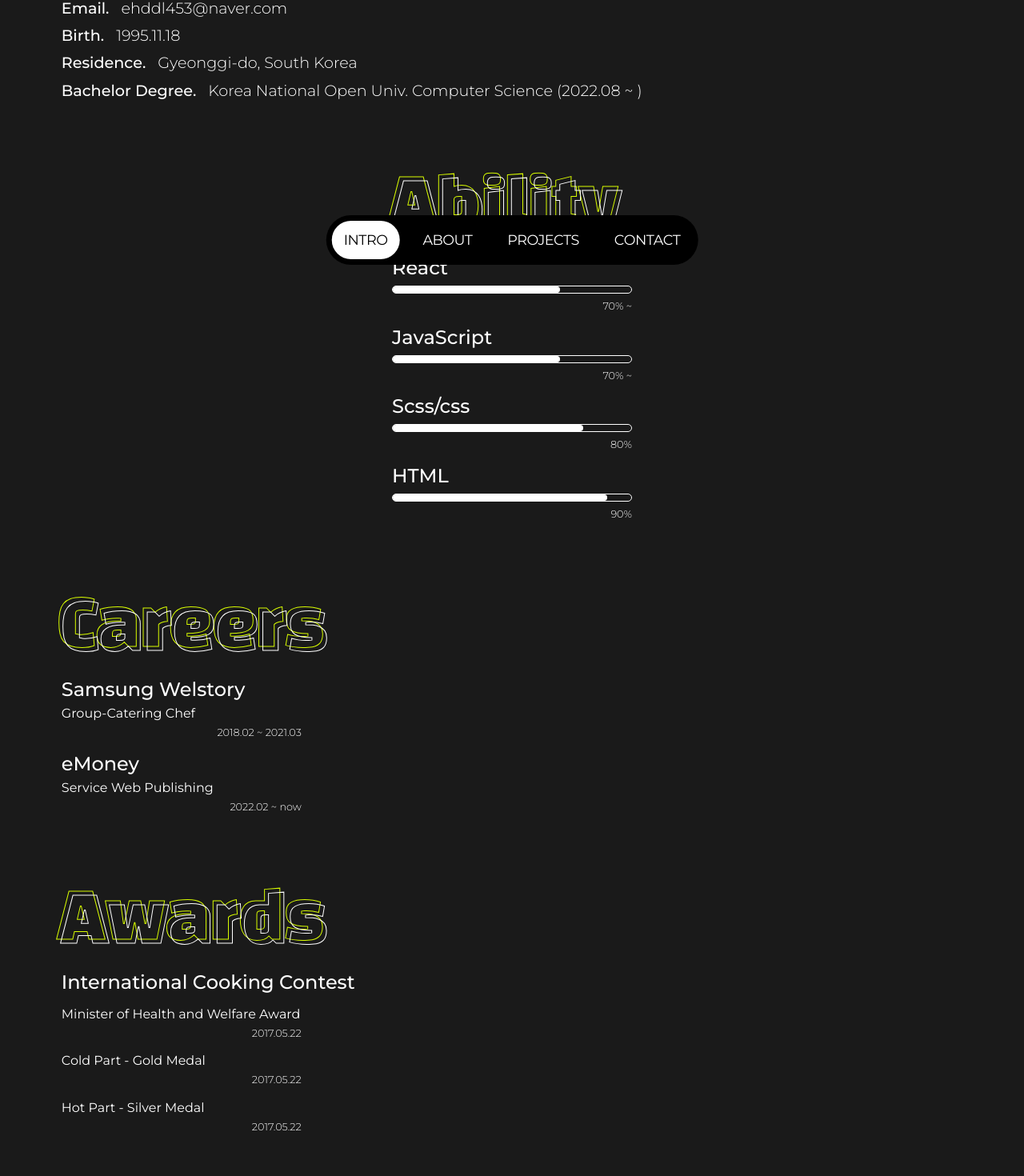
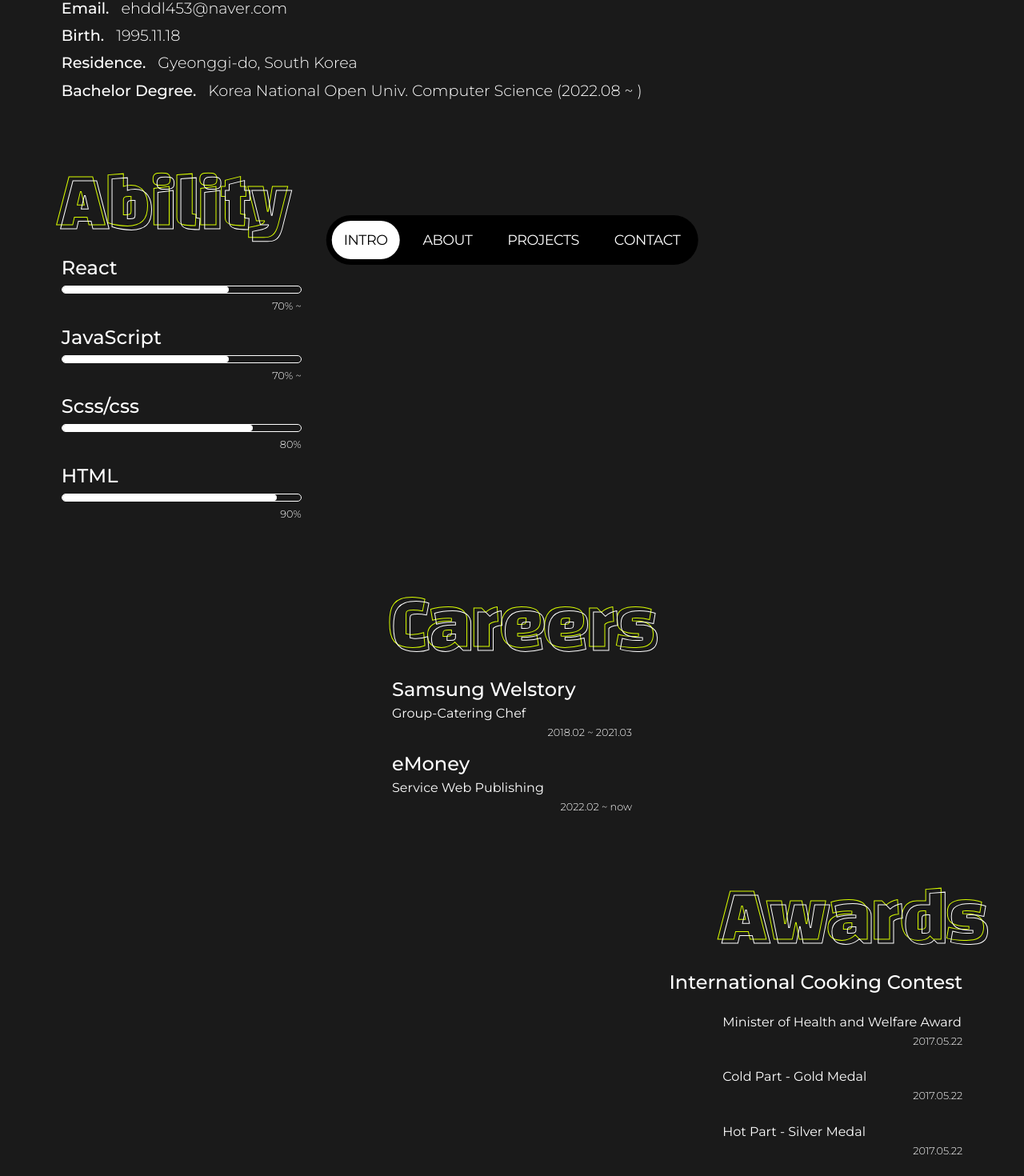
Before and after one commit to devwoodie/woodie, a React (Create React App) app: page /about in a window 1280 px wide. Shown: the part 437-1907 px from the top of the page at 80% size. Built offline with nearby package versions, Linux system fonts and the light colour scheme.

Commit message:
feat : about page css fix

```diff
--- a/src/css/About.scss
+++ b/src/css/About.scss
@@ -64,24 +64,21 @@
   //contents tab
   .contents{
     margin-top: 100px;
-    &:nth-of-type(1){
+    &:nth-of-type(2){
       display: flex;
       flex-direction: column;
       align-items: flex-start;
-      border: 1px solid #f00;
-      background: #f00;
-      z-index: 9999;
     }
-    &:nth-of-type(2){
+    &:nth-of-type(3){
       display: flex;
       flex-direction: column;
       align-items: center;
     }
-    //&:nth-of-type(3){
-    //  display: flex;
-    //  flex-direction: column;
-    //  align-items: flex-end;
-    //}
+    &:nth-of-type(4){
+      display: flex;
+      flex-direction: column;
+      align-items: end;
+    }
     .contents-tit{
       font-size: 1.5rem;
       font-weight: 500;
```
